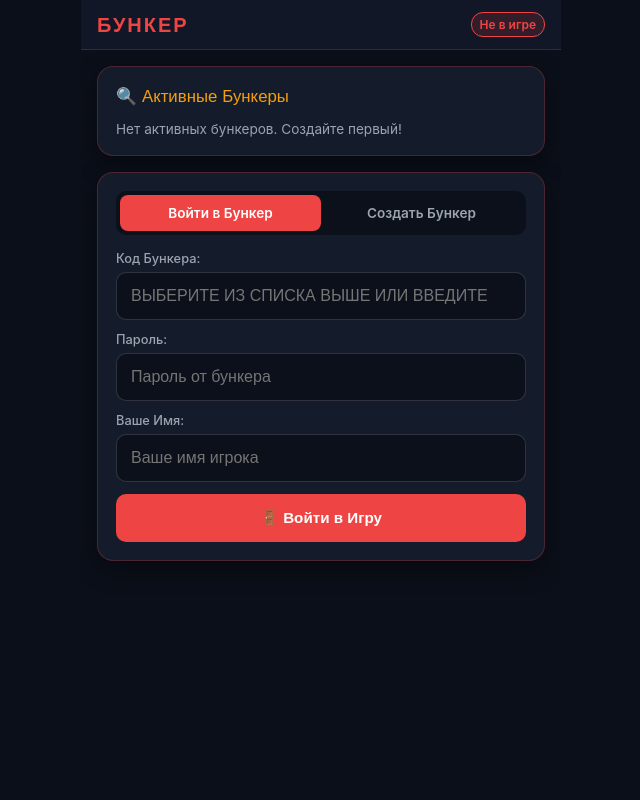
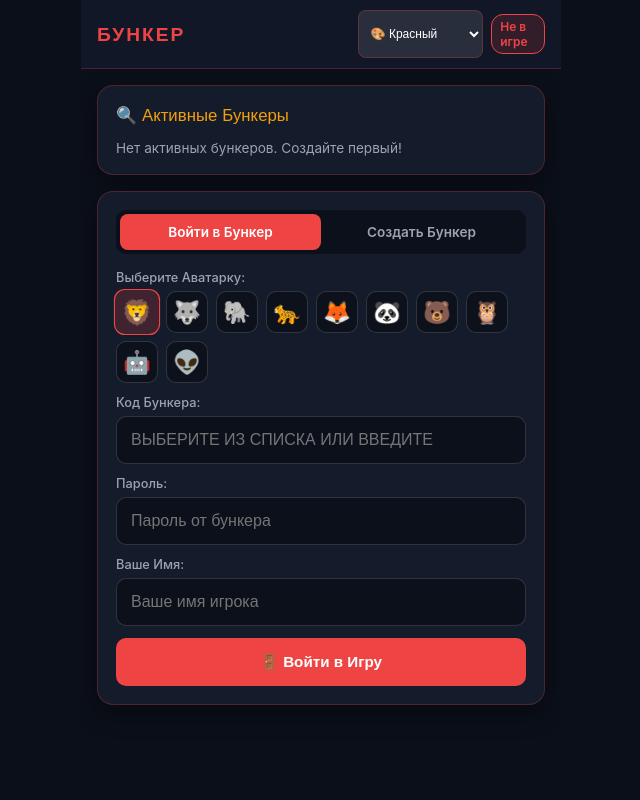
Before and after one commit to Aleksandr6669/my-python-site, a Flask app: page / in a window 1280 px wide. Shown: the whole page, without its empty margins (319-959 px from the left). Run offline with Flask 3, Linux system fonts and the light colour scheme; data that the repository does not hold is empty.

Commit message:
Add 5 color theme skins and fun animal avatar picker for player registration

```diff
--- a/app.py
+++ b/app.py
@@ -43,6 +43,7 @@ def create_room():
     password = data.get("password", "").strip()
     seats = int(data.get("seats", 3))
     admin_name = data.get("admin_name", "Игрок 1").strip()
+    avatar = data.get("avatar", "🦁")
 
     if not room_code or not password:
         return jsonify({"error": "Укажите код бункера и пароль"}), 400
@@ -59,7 +60,7 @@ def create_room():
         "round": 1,
         "admin_id": admin_id,
         "players": {
-            admin_id: {"id": admin_id, "name": admin_name, "status": "active", "voted_for": None}
+            admin_id: {"id": admin_id, "name": admin_name, "avatar": avatar, "status": "active", "voted_for": None}
         },
         "last_eliminated": None,
         "round_votes_summary": {}
@@ -78,6 +79,7 @@ def join_room():
     room_code = data.get("room_code", "").strip().upper()
     password = data.get("password", "").strip()
     player_name = data.get("player_name", "").strip()
+    avatar = data.get("avatar", "🦊")
 
     if room_code not in ROOMS:
         return jsonify({"error": "Бункер с таким кодом не найден"}), 404
@@ -93,6 +95,7 @@ def join_room():
     room["players"][player_id] = {
         "id": player_id,
         "name": player_name,
+        "avatar": avatar,
         "status": "active",
         "voted_for": None
     }
@@ -255,10 +258,10 @@ def tally_votes():
     eliminated_player = room["players"].get(eliminated_id)
     if eliminated_player:
         eliminated_player["status"] = "eliminated"
-        room["last_eliminated"] = eliminated_player["name"]
+        room["last_eliminated"] = f"{eliminated_player.get('avatar', '👤')} {eliminated_player['name']}"
 
     # Summary
-    summary = {room["players"][pid]["name"]: count for pid, count in tally.items()}
+    summary = {f"{room['players'][pid].get('avatar', '👤')} {room['players'][pid]['name']}": count for pid, count in tally.items()}
     room["round_votes_summary"] = summary
 
     # Check if game over
--- a/templates/index.html
+++ b/templates/index.html
@@ -18,13 +18,48 @@
     <link href="https://fonts.googleapis.com/css2?family=Orbitron:wght@600;800&family=Inter:wght@400;500;600;700&display=swap" rel="stylesheet">
 
     <style>
-        :root {
+        /* Theme Definitions */
+        [data-theme="red"] {
             --bg-dark: #0b0f19;
             --card-bg: rgba(22, 30, 46, 0.95);
             --border-color: rgba(239, 68, 68, 0.25);
             --danger-red: #ef4444;
-            --danger-hover: #dc2626;
             --accent-amber: #f59e0b;
+        }
+
+        [data-theme="cyan"] {
+            --bg-dark: #09131d;
+            --card-bg: rgba(18, 38, 58, 0.95);
+            --border-color: rgba(6, 182, 212, 0.3);
+            --danger-red: #06b6d4;
+            --accent-amber: #38bdf8;
+        }
+
+        [data-theme="emerald"] {
+            --bg-dark: #061510;
+            --card-bg: rgba(15, 38, 28, 0.95);
+            --border-color: rgba(16, 185, 129, 0.3);
+            --danger-red: #10b981;
+            --accent-amber: #34d399;
+        }
+
+        [data-theme="amber"] {
+            --bg-dark: #181109;
+            --card-bg: rgba(42, 30, 18, 0.95);
+            --border-color: rgba(245, 158, 11, 0.3);
+            --danger-red: #f59e0b;
+            --accent-amber: #fbbf24;
+        }
+
+        [data-theme="purple"] {
+            --bg-dark: #110a1f;
+            --card-bg: rgba(33, 20, 58, 0.95);
+            --border-color: rgba(168, 85, 247, 0.3);
+            --danger-red: #a855f7;
+            --accent-amber: #c084fc;
+        }
+
+        :root {
             --success-green: #10b981;
             --text-main: #f3f4f6;
             --text-muted: #9ca3af;
@@ -46,6 +81,7 @@
             background-color: var(--bg-dark);
             color: var(--text-main);
             font-family: -apple-system, BlinkMacSystemFont, 'Segoe UI', Roboto, 'Inter', sans-serif;
+            transition: background-color 0.3s;
         }
 
         .app-wrapper {
@@ -61,7 +97,7 @@
 
         /* Top Header */
         header {
-            padding: 12px 16px;
+            padding: 10px 16px;
             background: rgba(17, 24, 39, 0.95);
             border-bottom: 1px solid var(--border-color);
             display: flex;
@@ -72,7 +108,7 @@
 
         .brand-title {
             font-family: 'Orbitron', sans-serif;
-            font-size: 1.25rem;
+            font-size: 1.2rem;
             color: var(--danger-red);
             letter-spacing: 2px;
             font-weight: 800;
@@ -94,17 +130,24 @@
             font-weight: 600;
         }
 
+        .theme-select-btn {
+            background: rgba(255, 255, 255, 0.1);
+            border: 1px solid var(--border-color);
+            color: white;
+            border-radius: 8px;
+            padding: 4px 8px;
+            font-size: 0.75rem;
+            outline: none;
+            cursor: pointer;
+        }
+
         .leave-btn {
             background: none;
             border: none;
             color: var(--text-muted);
             font-size: 0.8rem;
             cursor: pointer;
-            padding: 4px 6px;
-        }
-
-        .leave-btn:hover {
-            color: var(--danger-red);
+            padding: 4px;
         }
 
         /* Main Content Viewport */
@@ -122,6 +165,7 @@
             padding: 18px;
             margin-bottom: 16px;
             box-shadow: 0 8px 24px rgba(0, 0, 0, 0.4);
+            transition: all 0.3s;
         }
 
         .card-title {
@@ -164,6 +208,34 @@
             border-color: var(--danger-red);
         }
 
+        /* Avatar Picker Grid */
+        .avatar-grid {
+            display: flex;
+            flex-wrap: wrap;
+            gap: 8px;
+            margin-bottom: 12px;
+        }
+
+        .avatar-option {
+            width: 42px;
+            height: 42px;
+            background: rgba(11, 15, 25, 0.8);
+            border: 1px solid rgba(255, 255, 255, 0.15);
+            border-radius: 10px;
+            display: flex;
+            align-items: center;
+            justify-content: center;
+            font-size: 1.4rem;
+            cursor: pointer;
+            transition: all 0.2s;
+        }
+
+        .avatar-option.selected {
+            border-color: var(--danger-red);
+            background: rgba(239, 68, 68, 0.2);
+            transform: scale(1.1);
+        }
+
         /* Tactile Buttons */
         .btn {
             width: 100%;
@@ -186,13 +258,9 @@
             transform: scale(0.98);
         }
 
-        .btn:disabled {
-            opacity: 0.4;
-            cursor: not-allowed;
-        }
-
         .btn-amber {
             background: var(--accent-amber);
+            color: #0b0f19;
         }
 
         .btn-outline {
@@ -234,6 +302,10 @@
             display: flex;
             align-items: center;
             gap: 8px;
+        }
+
+        .player-avatar {
+            font-size: 1.2rem;
         }
 
         .player-name {
@@ -361,12 +433,19 @@
         }
     </style>
 </head>
-<body>
+<body data-theme="red">
 
     <div class="app-wrapper">
         <header>
             <div class="brand-title">БУНКЕР</div>
             <div class="header-actions">
+                <select class="theme-select-btn" onchange="changeTheme(this.value)">
+                    <option value="red">🎨 Красный</option>
+                    <option value="cyan">🎨 Циан</option>
+                    <option value="emerald">🎨 Изумруд</option>
+                    <option value="amber">🎨 Январь</option>
+                    <option value="purple">🎨 Фиолет</option>
+                </select>
                 <div class="room-badge" id="headerRoomBadge">Не в игре</div>
                 <button class="leave-btn" id="leaveBtn" style="display: none;" onclick="leaveRoom()">🚪 Выйти</button>
             </div>
@@ -379,7 +458,7 @@
                 📲 Сохранить на главный экран (PWA)
             </button>
 
-            <!-- ЭКРАН ВХОДА (Показывается, когда пользователь не в бункере) -->
+            <!-- ЭКРАН ВХОДА -->
             <div id="authScreen">
 
                 <!-- СПИСОК АКТИВНЫХ БУНКЕРОВ -->
@@ -396,11 +475,26 @@
                         <div class="mode-btn" id="tabCreateBtn" onclick="switchAuthMode('create')">Создать Бункер</div>
                     </div>
 
+                    <!-- Выбор Аватарки -->
+                    <label>Выберите Аватарку:</label>
+                    <div class="avatar-grid" id="avatarPicker">
+                        <div class="avatar-option selected" onclick="selectAvatar(this, '🦁')">🦁</div>
+                        <div class="avatar-option" onclick="selectAvatar(this, '🐺')">🐺</div>
+                        <div class="avatar-option" onclick="selectAvatar(this, '🐘')">🐘</div>
+                        <div class="avatar-option" onclick="selectAvatar(this, '🐆')">🐆</div>
+                        <div class="avatar-option" onclick="selectAvatar(this, '🦊')">🦊</div>
+                        <div class="avatar-option" onclick="selectAvatar(this, '🐼')">🐼</div>
+                        <div class="avatar-option" onclick="selectAvatar(this, '🐻')">🐻</div>
+                        <div class="avatar-option" onclick="selectAvatar(this, '🦉')">🦉</div>
+                        <div class="avatar-option" onclick="selectAvatar(this, '🤖')">🤖</div>
+                        <div class="avatar-option" onclick="selectAvatar(this, '👽')">👽</div>
+                    </div>
+
                     <!-- ФОРМА ВХОДА -->
                     <div id="joinForm">
                         <div class="form-group">
                             <label>Код Бункера:</label>
-                            <input type="text" id="joinRoomCode" placeholder="Выберите из списка выше или введите" style="text-transform: uppercase;">
+                            <input type="text" id="joinRoomCode" placeholder="Выберите из списка или введите" style="text-transform: uppercase;">
                         </div>
                         <div class="form-group">
                             <label>Пароль:</label>
@@ -436,10 +530,10 @@
                 </div>
             </div>
 
-            <!-- ИГРОВОЙ ИНТЕРФЕЙС (Показывается только когда зашли в бункер) -->
+            <!-- ИГРОВОЙ ИНТЕРФЕЙС -->
             <div id="gameWrapper" style="display: none;">
 
-                <!-- ВКЛАДКА 1: СОСТОЯНИЕ БУНКЕРA И СПИСОК -->
+                <!-- ВКЛАДКА 1: СОСТОЯНИЕ БУНКЕРА И СПИСОК -->
                 <div id="panelBunker" class="tab-panel active">
                     <div class="card">
                         <div class="card-title">🛡️ Состояние Бункера</div>
@@ -521,7 +615,7 @@
 
         </main>
 
-        <!-- BOTTOM NAVIGATION BAR (Скрыт пока не вошли в бункер) -->
+        <!-- BOTTOM NAVIGATION BAR -->
         <nav class="bottom-nav" id="bottomNav" style="display: none;">
             <div class="nav-item active" onclick="switchTab('panelBunker', this)">
                 <span class="icon">🏠</span>
@@ -567,7 +661,25 @@
         let currentRoom = null;
         let currentPlayerId = null;
         let isAdmin = false;
+        let selectedAvatar = '🦁';
         let pollTimer = null;
+
+        function changeTheme(themeName) {
+            document.body.setAttribute('data-theme', themeName);
+            localStorage.setItem('bunker_theme', themeName);
+        }
+
+        function restoreTheme() {
+            const savedTheme = localStorage.getItem('bunker_theme') || 'red';
+            document.body.setAttribute('data-theme', savedTheme);
+            document.querySelector('.theme-select-btn').value = savedTheme;
+        }
+
+        function selectAvatar(el, avatar) {
+            document.querySelectorAll('.avatar-option').forEach(opt => opt.classList.remove('selected'));
+            el.classList.add('selected');
+            selectedAvatar = avatar;
+        }
 
         function saveSession(roomCode, playerId, adminFlag) {
             localStorage.setItem('bunker_session', JSON.stringify({
@@ -640,7 +752,7 @@
             const res = await fetch('/api/create_room', {
                 method: 'POST',
                 headers: {'Content-Type': 'application/json'},
-                body: JSON.stringify({room_code: code, password, seats, admin_name: adminName})
+                body: JSON.stringify({room_code: code, password, seats, admin_name: adminName, avatar: selectedAvatar})
             });
 
             const data = await res.json();
@@ -665,7 +777,7 @@
             const res = await fetch('/api/join_room', {
                 method: 'POST',
                 headers: {'Content-Type': 'application/json'},
-                body: JSON.stringify({room_code: code, password, player_name: playerName})
+                body: JSON.stringify({room_code: code, password, player_name: playerName, avatar: selectedAvatar})
             });
 
             const data = await res.json();
@@ -708,6 +820,7 @@
         }
 
         async function restoreSession() {
+            restoreTheme();
             const saved = localStorage.getItem('bunker_session');
             if (!saved) {
                 fetchAvailableRooms();
@@ -757,7 +870,7 @@
             };
             document.getElementById('gameStatusText').innerText = statusMap[data.status] || data.status;
 
-            // Render Player List (No 'Админ' or crowns)
+            // Render Player List
             const playerList = document.getElementById('playerList');
             playerList.innerHTML = '';
             data.players.forEach(p => {
@@ -772,6 +885,7 @@
                 playerList.innerHTML += `
                     <li class="player-item ${isEliminated ? 'eliminated' : ''}">
                         <div class="player-info">
+                            <span class="player-avatar">${p.avatar || '👤'}</span>
                             <span class="player-name">${p.name}</span>
                         </div>
                         <div style="display: flex; align-items: center; gap: 6px;">
@@ -804,7 +918,7 @@
                 const targetSelect = document.getElementById('voteTargetSelect');
                 targetSelect.innerHTML = '<option value="">-- Выберите игрока --</option>';
                 data.players.filter(p => p.status === 'active' && p.id !== currentPlayerId).forEach(p => {
-                    targetSelect.innerHTML += `<option value="${p.id}">${p.name}</option>`;
+                    targetSelect.innerHTML += `<option value="${p.id}">${p.avatar || '👤'} ${p.name}</option>`;
                 });
             }
 
@@ -922,7 +1036,7 @@
             else fetchRoomStatus();
         }
 
-        // Initialize App Session
+        // Initialize App Session & Theme
         restoreSession();
     </script>
 </body>
```
